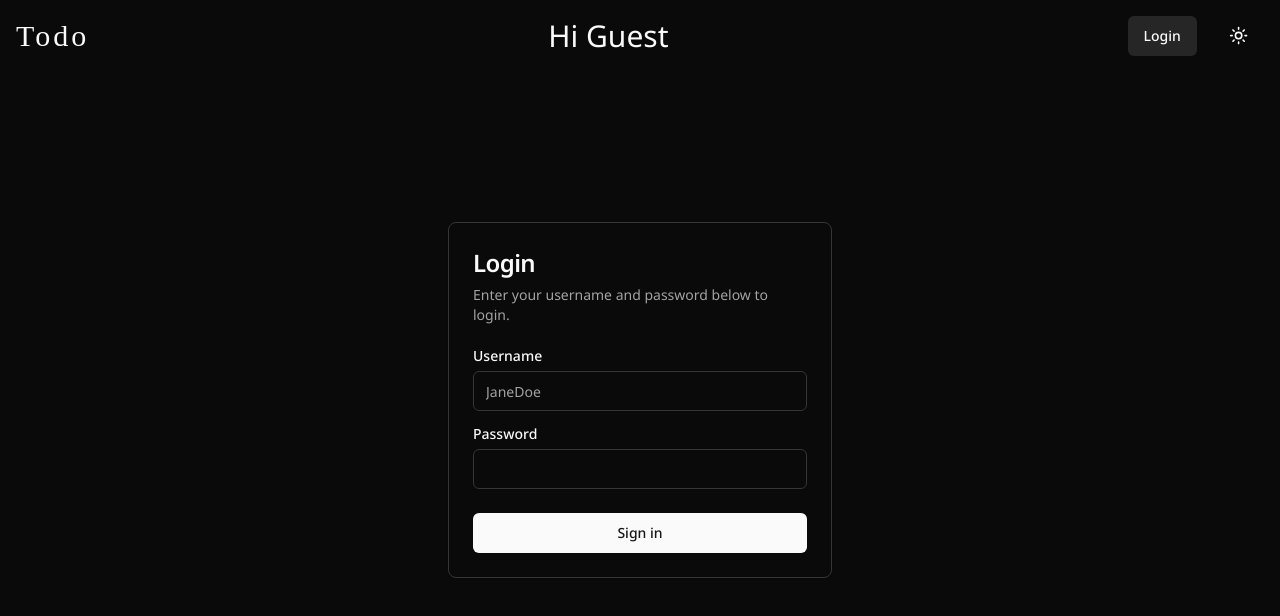
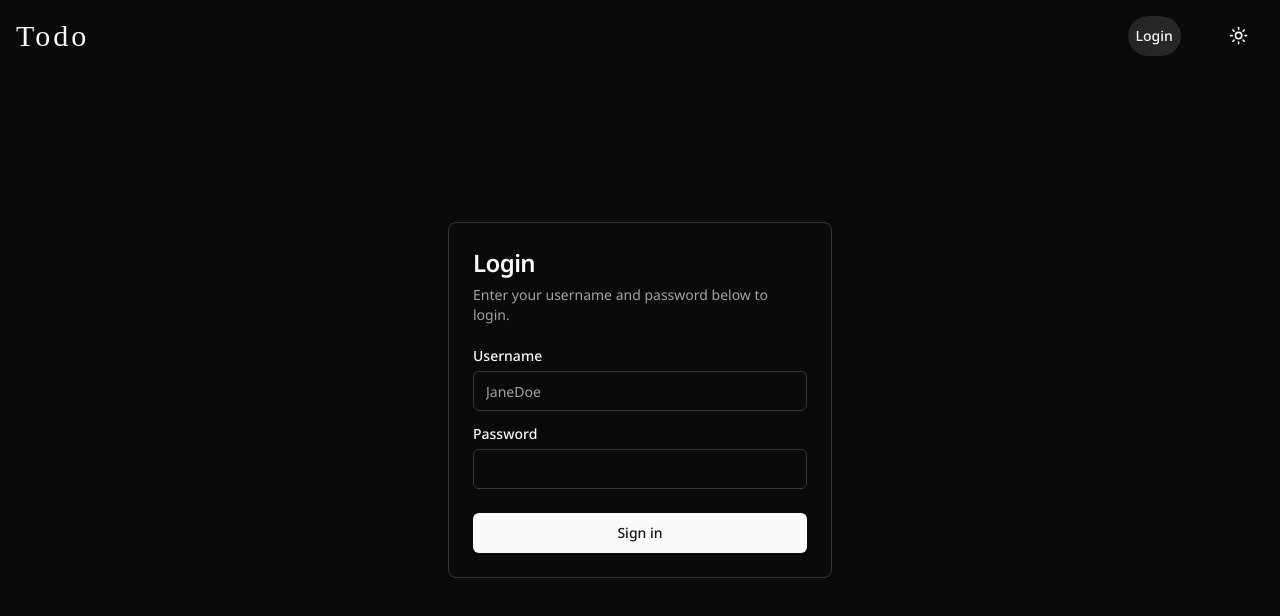
Before and after one commit to MehadND/InternshipTask1, a React (Vite) app in the folder frontend/: page /login in a window 1280 px wide. Shown: the top 616 px of the page. Built offline with nearby package versions, Linux system fonts and the light colour scheme; a web font is replaced by a local one.

Commit message:
chore (frontend): updated Navbar UI around User

```diff
--- a/frontend/src/components/navbar.tsx
+++ b/frontend/src/components/navbar.tsx
@@ -4,6 +4,14 @@ import { AppDispatch, RootState } from "@/redux/store";
 import { Button } from "./ui/button";
 import { Link } from "react-router-dom";
 import { logout } from "@/redux/features/auth/authSlice";
+import {
+  DropdownMenu,
+  DropdownMenuContent,
+  DropdownMenuItem,
+  DropdownMenuTrigger,
+} from "./ui/dropdown-menu";
+import { Avatar, AvatarFallback, AvatarImage } from "./ui/avatar";
+import { LogOutIcon } from "lucide-react";
 
 const Navbar = () => {
   const { username, isAuthenticated } = useSelector(
@@ -24,24 +32,52 @@ const Navbar = () => {
           <Link to={"/"}>Todo</Link>
         </h1>
       </div>
-      {username ? (
-        <h1 className="font-notosans scroll-m-20 text-2xl tracking-widest bg-gradient-to-b from-neutral-600 to-neutral-900 lg:text-3xl">
-          Hi {username}
-        </h1>
-      ) : (
-        <h1 className="font-notosans scroll-m-20 text-2xl lg:text-3xl">
-          Hi Guest
-        </h1>
-      )}
+
       <div className="flex items-center gap-4">
         {isAuthenticated === true ? (
-          <Button variant="secondary" onClick={handleLogout}>
-            Logout
-          </Button>
+          <>
+            <DropdownMenu>
+              <DropdownMenuTrigger asChild>
+                <Button
+                  variant="ghost"
+                  className="group relative flex h-10 w-fit shrink-0 overflow-hidden rounded-full transition-all duration-300"
+                >
+                  <Avatar className="w-fit">
+                    <AvatarImage />
+                    <AvatarFallback className="p-2">{username}</AvatarFallback>
+                  </Avatar>
+                </Button>
+              </DropdownMenuTrigger>
+              <DropdownMenuContent className="flex flex-col gap-2">
+                <DropdownMenuItem>Profile</DropdownMenuItem>
+                <DropdownMenuItem>
+                  <div
+                    className="text-destructive flex items-center hover:cursor-pointer"
+                    onClick={handleLogout}
+                  >
+                    <LogOutIcon className="mr-2 h-4 w-4" />
+                    <span>Log out</span>
+                  </div>
+                </DropdownMenuItem>
+              </DropdownMenuContent>
+            </DropdownMenu>
+          </>
         ) : (
-          <Link to={"/login"}>
-            <Button variant="secondary">Login</Button>
-          </Link>
+          <>
+            <Button
+              variant="ghost"
+              className="group relative flex h-10 w-fit shrink-0 overflow-hidden rounded-full transition-all duration-300"
+            >
+              <Link to={"/login"}>
+                <Avatar className="w-fit">
+                  <AvatarImage />
+                  <AvatarFallback className="p-2">
+                    {username || "Login"}
+                  </AvatarFallback>
+                </Avatar>
+              </Link>
+            </Button>
+          </>
         )}
         <LightModeToggle />
       </div>
```
